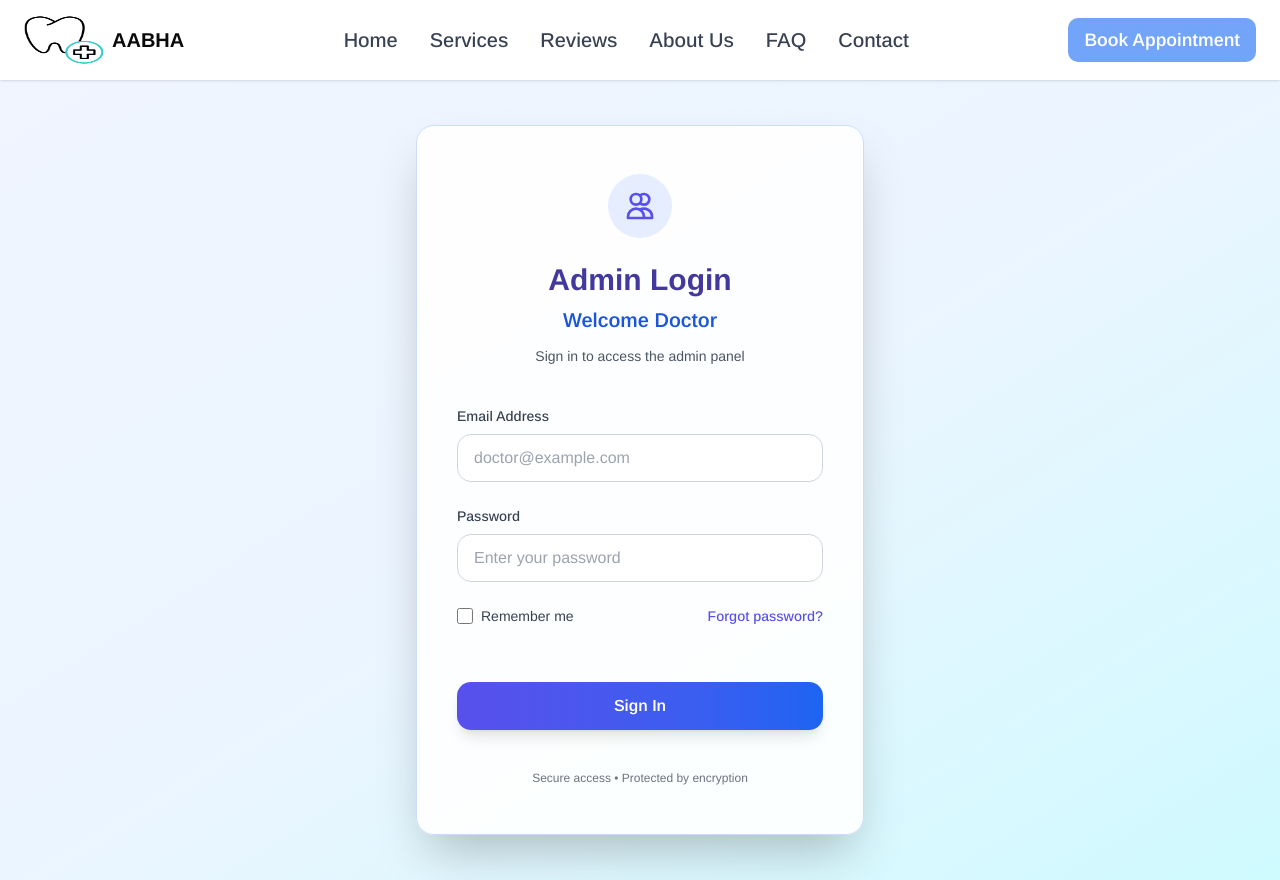
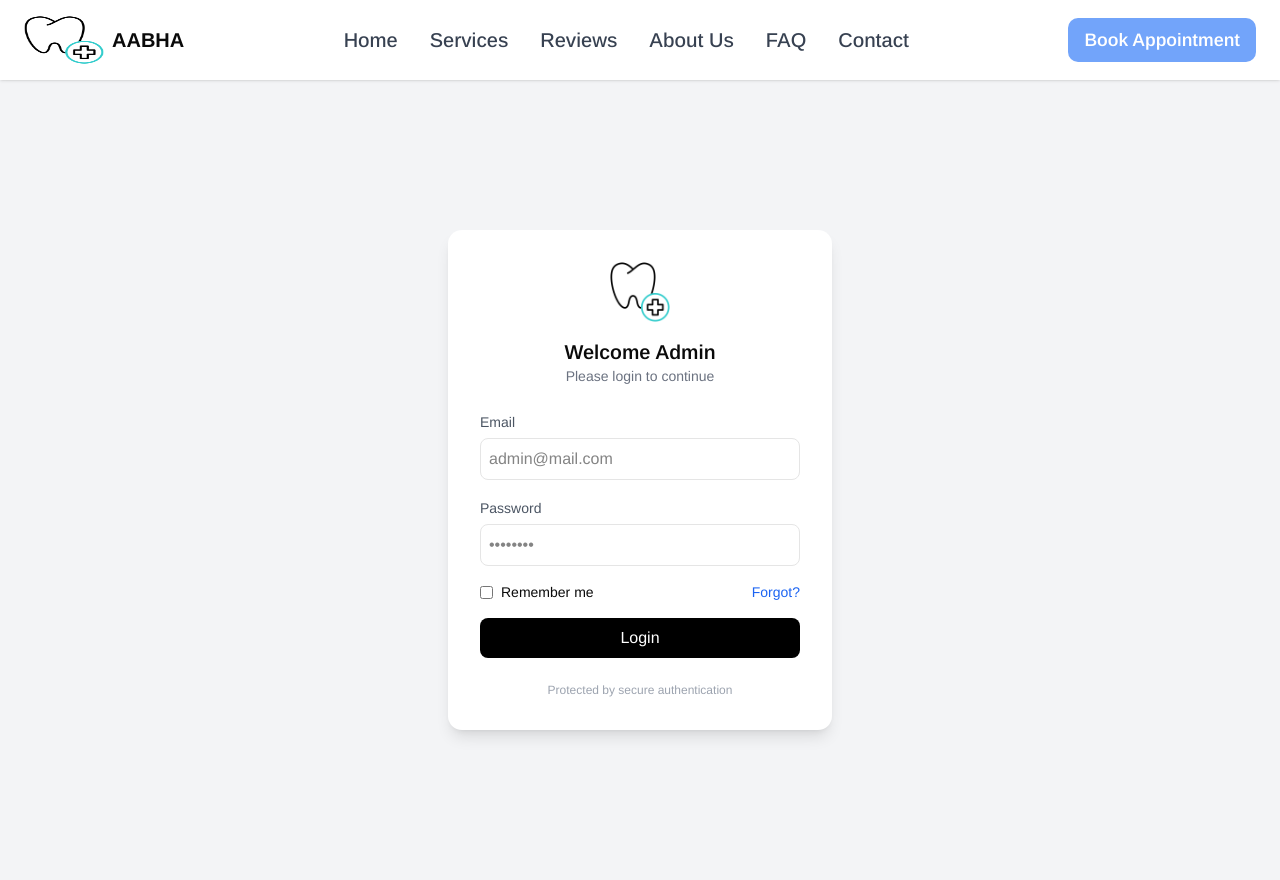
Before and after one commit to Somajadhav33/Dental-Clinic, a Next.js app: page /admin-login in a window 1280 px wide. Built offline with nearby package versions, Linux system fonts and the light colour scheme.

Commit message:
ui(admin-login): improve admin-login layout

```diff
--- a/app/admin-login/page.js
+++ b/app/admin-login/page.js
@@ -1,94 +1,68 @@
-import React from "react";
+"use client";
+import { useRouter } from "next/navigation";
+import Image from "next/image";
 
-const AdminLogin = () => {
+export default function AdminLogin() {
+  const router = useRouter();
+
+  const loginSub = (e) => {
+    e.preventDefault();
+    router.push("/admin-panel");
+  };
+
   return (
-    <div className="flex min-h-screen w-full items-center justify-center bg-gradient-to-br from-indigo-50 via-blue-50 to-cyan-100 px-4">
-      <div className="w-full max-w-md rounded-2xl border border-indigo-200 bg-white/90 px-10 py-12 shadow-2xl backdrop-blur-sm transition-all duration-300">
-        {/* Header */}
-        <div className="text-center mb-10">
-          <div className="inline-flex items-center justify-center w-16 h-16 rounded-full bg-indigo-100 mb-6">
-            <svg
-              className="w-8 h-8 text-indigo-600"
-              fill="none"
-              stroke="currentColor"
-              viewBox="0 0 24 24"
-            >
-              <path
-                strokeLinecap="round"
-                strokeLinejoin="round"
-                strokeWidth={2}
-                d="M12 4.354a4 4 0 110 5.292M15 21H3v-1a6 6 0 0112 0v1zm0 0h6v-1a6 6 0 00-9-5.197M13 7a4 4 0 11-8 0 4 4 0 018 0z"
-              />
-            </svg>
-          </div>
-          <h1 className="text-3xl font-bold text-indigo-800">Admin Login</h1>
-          <h3 className="mt-2 text-xl font-semibold text-blue-700">Welcome Doctor</h3>
-          <p className="mt-3 text-sm text-gray-600">
-            Sign in to access the admin panel
-          </p>
+    <div className="min-h-screen flex items-center justify-center bg-gray-100">
+      <div className="w-full max-w-sm bg-white p-8 rounded-xl shadow-lg">
+        <div className="flex justify-center mb-4">
+          <Image src="/logo.png" alt="Logo" width={60} height={60} />
         </div>
 
-        {/* Form */}
-        <form className="space-y-6">
+        <h1 className="text-xl font-semibold text-center">Welcome Admin</h1>
+        <p className="text-center text-gray-500 text-sm mb-6">
+          Please login to continue
+        </p>
+
+        <form onSubmit={loginSub} className="space-y-4">
           <div>
-            <label htmlFor="email" className="block text-sm font-medium text-gray-700 mb-2">
-              Email Address
-            </label>
+            <label className="text-sm text-gray-600">Email</label>
             <input
-              id="email"
               type="email"
-              autoComplete="email"
-              required
-              className="w-full h-12 px-4 rounded-xl border border-gray-300 bg-white/70 text-gray-900 placeholder-gray-400 focus:outline-none focus:ring-2 focus:ring-indigo-500 focus:border-transparent transition"
-              placeholder="doctor@example.com"
+              placeholder="admin@mail.com"
+              className="w-full mt-1 p-2 border rounded-md"
             />
           </div>
 
           <div>
-            <label htmlFor="password" className="block text-sm font-medium text-gray-700 mb-2">
-              Password
-            </label>
+            <label className="text-sm text-gray-600">Password</label>
             <input
-              id="password"
               type="password"
-              autoComplete="current-password"
-              required
-              className="w-full h-12 px-4 rounded-xl border border-gray-300 bg-white/70 text-gray-900 placeholder-gray-400 focus:outline-none focus:ring-2 focus:ring-indigo-500 focus:border-transparent transition"
-              placeholder="Enter your password"
+              placeholder="••••••••"
+              className="w-full mt-1 p-2 border rounded-md"
             />
           </div>
 
-          <div className="flex items-center justify-between">
-            <div className="flex items-center">
-              <input
-                id="remember"
-                type="checkbox"
-                className="h-4 w-4 rounded border-gray-300 text-indigo-600 focus:ring-indigo-500"
-              />
-              <label htmlFor="remember" className="ml-2 block text-sm text-gray-700">
-                Remember me
-              </label>
-            </div>
-            <a href="#" className="text-sm text-indigo-600 hover:text-indigo-800 font-medium transition">
-              Forgot password?
+          <div className="flex items-center justify-between text-sm">
+            <label className="flex items-center gap-2">
+              <input type="checkbox" />
+              Remember me
+            </label>
+            <a href="#" className="text-blue-600">
+              Forgot?
             </a>
           </div>
 
           <button
             type="submit"
-            className="w-full h-12 mt-8 rounded-xl bg-gradient-to-r from-indigo-600 to-blue-600 text-white font-semibold text-base shadow-lg hover:from-indigo-700 hover:to-blue-700 focus:outline-none focus:ring-2 focus:ring-offset-2 focus:ring-indigo-500 transform hover:scale-[1.02] transition-all duration-200"
+            className="w-full py-2 bg-black text-white rounded-md"
           >
-            Sign In
+            Login
           </button>
         </form>
 
-        {/* Optional footer */}
-        <p className="mt-10 text-center text-xs text-gray-500">
-          Secure access • Protected by encryption
+        <p className="mt-6 text-center text-xs text-gray-400">
+          Protected by secure authentication
         </p>
       </div>
     </div>
   );
-};
-
-export default AdminLogin;
+}
```
